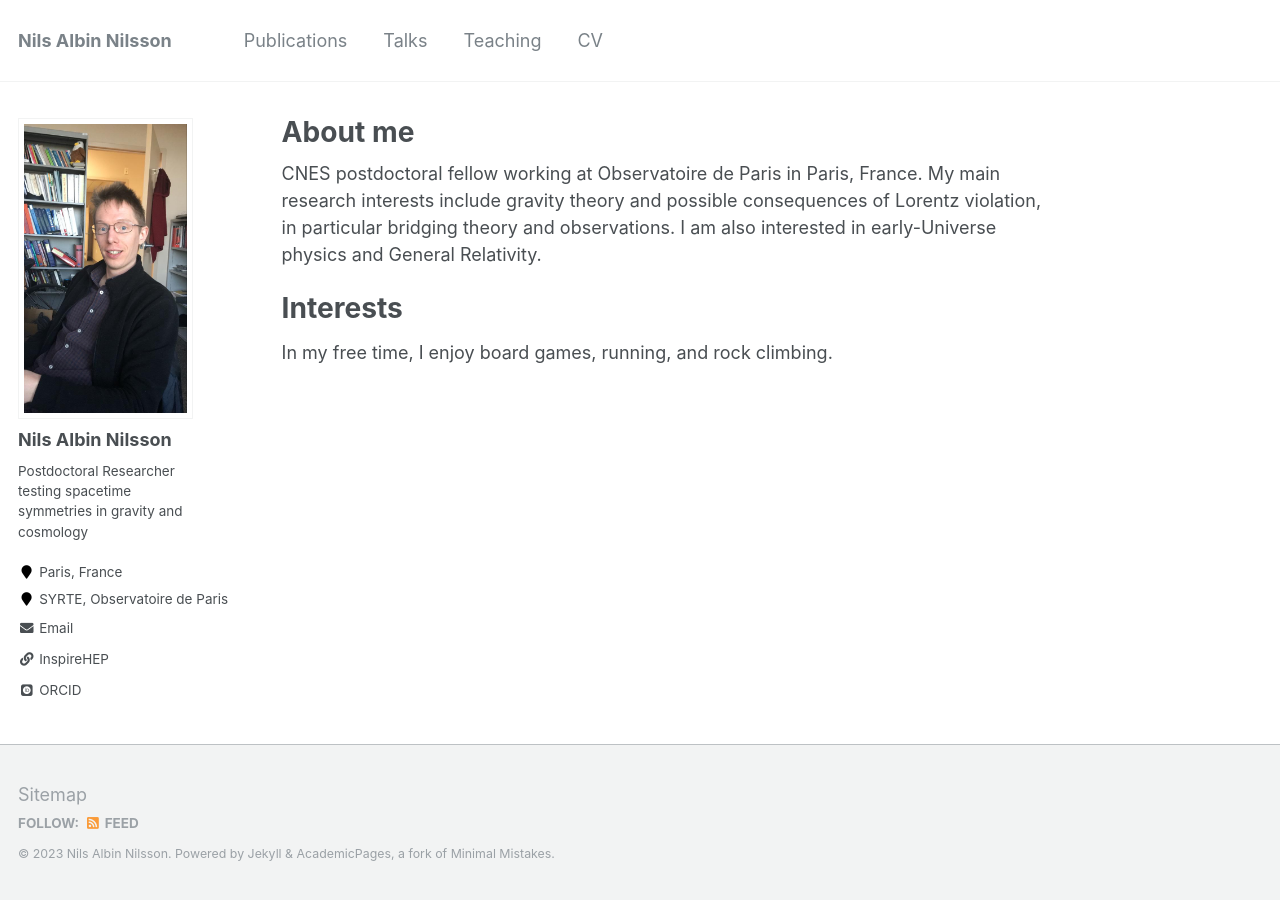
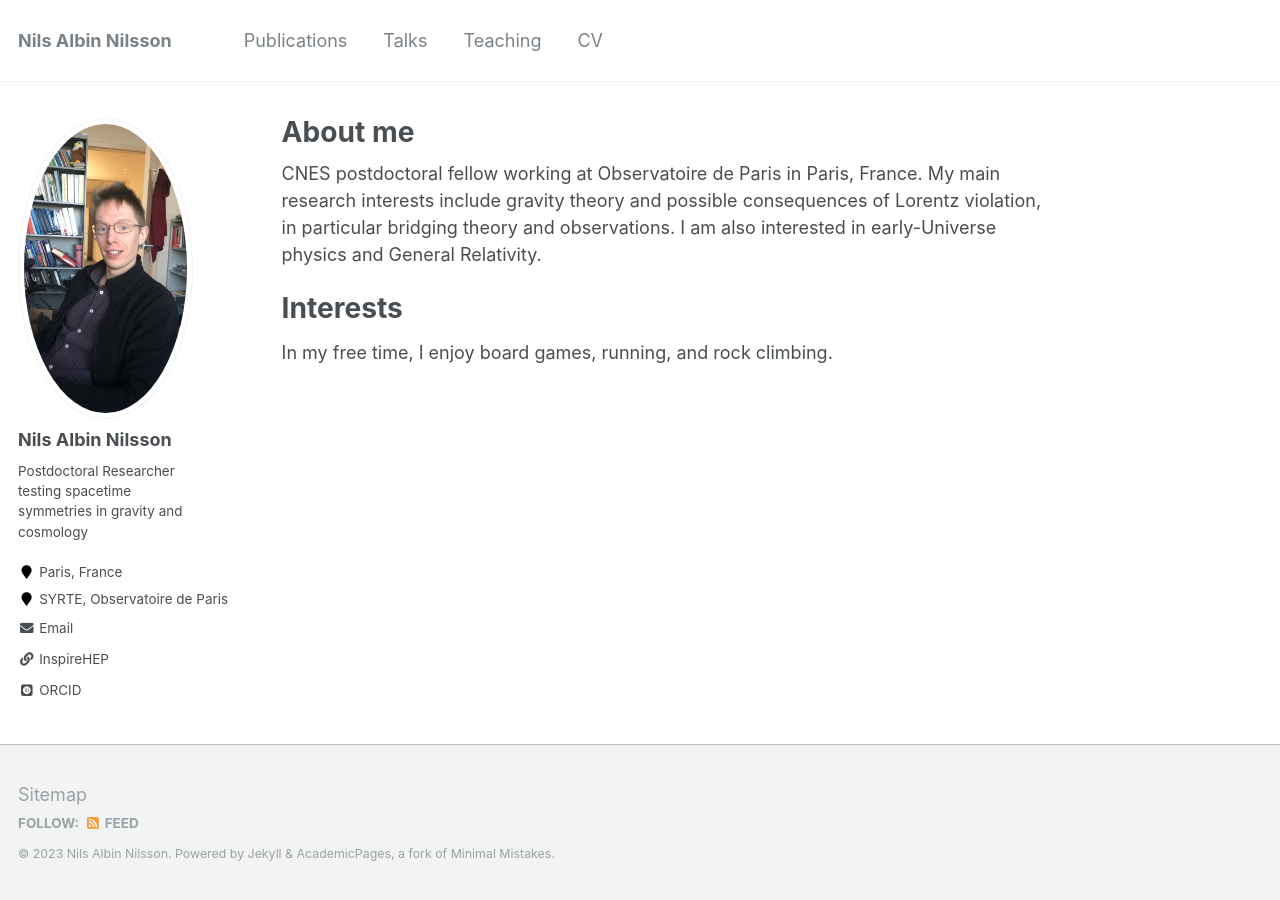
Before and after one commit to nilsanilsson/nilsanilsson.github.io, a Jekyll site: the page built from _pages/about.md, in a window 1280 px wide. Built offline with Jekyll 4.4.1, drawn with Linux system fonts in a browser that asks for light colours; some web fonts are replaced.

Commit message:
Initial commit

```diff
--- a/_data/navigation.yml
+++ b/_data/navigation.yml
@@ -16,7 +16,7 @@ main:
 # url: /year-archive/
 
   - title: "CV"
-    url: /file/CV230316.pdf
+    url: /files/CV230316.pdf
 
 #  - title: "Guide"
 #    url: /markdown/
--- a/_sass/_sidebar.scss
+++ b/_sass/_sidebar.scss
@@ -73,7 +73,7 @@
   display: table-cell;
   vertical-align: top;
   width: 36px;
-  height: 50px;
+  //height: 50px;
   // set width only, for non-square avatars
   // height: 36px;
 
@@ -85,7 +85,7 @@
 
   img {
     max-width: 175px;
-    //border-radius: 50%;
+    border-radius: 50%;
 
     @include breakpoint($large) {
       padding: 5px;
```
